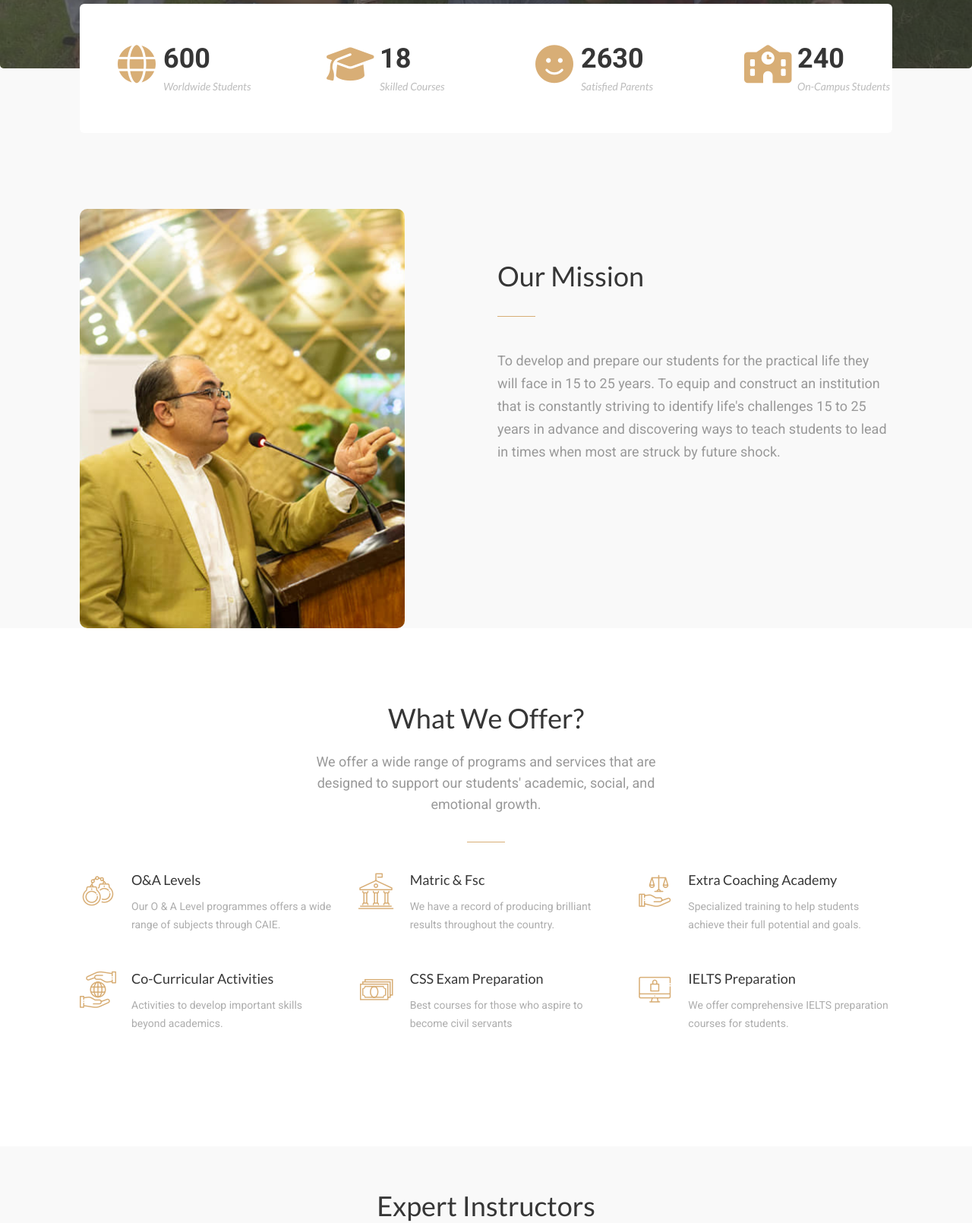
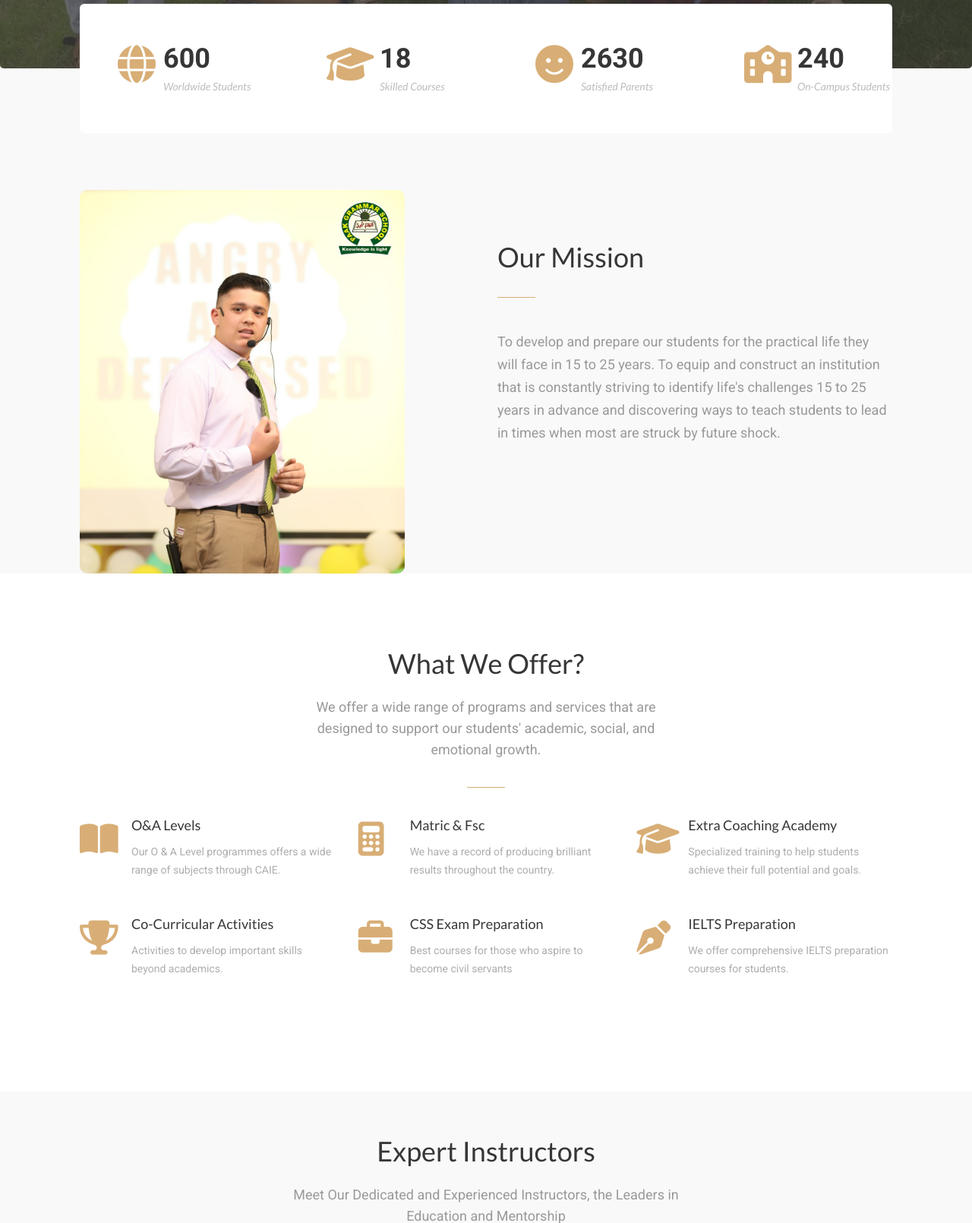
Before and after one commit to Sheharyar123/PGS, a Django app: page / in a window 1280 px wide. Shown: the part 710-2320 px from the top of the page at 76% size. Run offline with Django 4.2, Linux system fonts and the light colour scheme; parts of the project's set-up code (start-up, migrations or seed data) failed here and were passed over; some libraries are stand-ins or nearby versions; some web fonts are replaced.

Commit message:
change font awesome icons

```diff
--- a/pgs_main/settings.py
+++ b/pgs_main/settings.py
@@ -18,6 +18,7 @@
 # SECURITY WARNING: don't run with debug turned on in production!
 DEBUG = env.bool("DEBUG", default=False)
 
+# ALLOWED_HOSTS = env.list("ALLOWED_HOSTS")
 ALLOWED_HOSTS = env.list("ALLOWED_HOSTS")
 
 # Application definition
--- a/templates/_base.html
+++ b/templates/_base.html
@@ -15,23 +15,7 @@
       content="Multi-purpose Business html5 landing page"
     />
     <link href="{% static 'images/pgslogo.png' %}" rel="icon" />
-    {% comment %} <link
-      rel="stylesheet"
-      href="https://kit.fontawesome.com/b8b9294df7.css"
-      crossorigin="anonymous"
-    /> {% endcomment %}
-    <link
-      rel="stylesheet"
-      href="https://cdnjs.cloudflare.com/ajax/libs/font-awesome/6.3.0/css/all.min.css"
-      integrity="sha512-SzlrxWUlpfuzQ+pcUCosxcglQRNAq/DZjVsC0lE40xsADsfeQoEypE+enwcOiGjk/bSuGGKHEyjSoQ1zVisanQ=="
-      crossorigin="anonymous"
-      referrerpolicy="no-referrer"
-    />
-    {% comment %} <link
-      href="http://fonts.googleapis.com/css?family=Open+Sans:300,300i,400,400i,600,600i,700,700i%7CMerriweather:300,300i,400,400i,700,700i,900,900i"
-      rel="stylesheet"
-      type="text/css"
-    /> {% endcomment %}
+    <script src="https://kit.fontawesome.com/556e9f70c0.js" crossorigin="anonymous"></script>
     <link rel="preconnect" href="https://fonts.googleapis.com">
     <link rel="preconnect" href="https://fonts.gstatic.com" crossorigin>
     <link href="https://fonts.googleapis.com/css2?family=Lato:ital,wght@0,300;0,400;0,700;1,300;1,400;1,700&family=Roboto:ital,wght@0,300;0,400;0,500;0,700;1,300;1,400;1,500;1,700&display=swap" rel="stylesheet">
--- a/templates/core/index.html
+++ b/templates/core/index.html
@@ -187,13 +187,13 @@
     </section>
 
     <!-- About -->
-    <section id="about" class="section about pb-0">
+    <section id="about" class="section about pb-0" style="padding-top: 75px !important;">
       <div class="container">
         <div class="row">
           <div class="col-xs-12 col-sm-12 col-md-5 wow fadeInUp">
             <img
               class="img-responsive center-block"
-              src="{% static 'images/sir atif 2nd.png' %}"
+              src="{% static 'images/mission.jpg' %}"
               alt="ipad"
             />
           </div>
@@ -244,7 +244,8 @@
           <div class="col-xs-12 col-sm-12 col-md-4">
             <div class="feature-panel wow fadeInUp" data-wow-duration="1s">
               <div class="feature--icon">
-                <i class="icon icon-noun_740324_cc"></i>
+                {% comment %} <i class="icon icon-noun_740324_cc"></i> {% endcomment %}
+                <i class="fa-solid fa-book-open fa-xs"></i>
               </div>
               <div class="feature--content">
                 <h3>O&A Levels</h3>
@@ -261,7 +262,8 @@
           <div class="col-xs-12 col-sm-12 col-md-4">
             <div class="feature-panel wow fadeInUp" data-wow-duration="1s">
               <div class="feature--icon">
-                <i class="icon icon-noun_740303_cc"></i>
+                {% comment %} <i class="icon icon-noun_740303_cc"></i> {% endcomment %}
+                <i class="fa-solid fa-calculator fa-xs"></i>
               </div>
               <div class="feature--content">
                 <h3>Matric & Fsc</h3>
@@ -276,7 +278,8 @@
           <div class="col-xs-12 col-sm-12 col-md-4">
             <div class="feature-panel wow fadeInUp" data-wow-duration="1s">
               <div class="feature--icon">
-                <i class="icon icon-noun_741284_cc"></i>
+                {% comment %} <i class="icon icon-noun_741284_cc"></i> {% endcomment %}
+                <i class="fa-solid fa-graduation-cap fa-xs"></i>
               </div>
               <div class="feature--content">
                 <h3>Extra Coaching Academy</h3>
@@ -291,7 +294,8 @@
           <div class="col-xs-12 col-sm-12 col-md-4">
             <div class="feature-panel wow fadeInUp" data-wow-duration="1s">
               <div class="feature--icon">
-                <i class="icon icon-noun_741298_cc"></i>
+                {% comment %} <i class="icon icon-noun_741298_cc"></i> {% endcomment %}
+                <i class="fa-solid fa-trophy fa-xs"></i>
               </div>
               <div class="feature--content">
                 <h3>Co-curricular Activities</h3>
@@ -303,7 +307,8 @@
           <div class="col-xs-12 col-sm-12 col-md-4">
             <div class="feature-panel wow fadeInUp" data-wow-duration="1s">
               <div class="feature--icon">
-                <i class="icon icon-noun_741291_cc"></i>
+                {% comment %} <i class="icon icon-noun_741291_cc"></i> {% endcomment %}
+                <i class="fa-solid fa-briefcase fa-xs"></i>
               </div>
               <div class="feature--content">
                 <h3>CSS Exam Preparation</h3>
@@ -317,7 +322,8 @@
           <div class="col-xs-12 col-sm-12 col-md-4">
             <div class="feature-panel wow fadeInUp" data-wow-duration="1s">
               <div class="feature--icon">
-                <i class="icon icon-noun_740314_cc"></i>
+                {% comment %} <i class="icon icon-noun_740314_cc"></i> {% endcomment %}
+                <i class="fa-solid fa-pen-nib fa-xs"></i>
               </div>
               <div class="feature--content">
                 <h3>IELTS Preparation</h3>
@@ -454,7 +460,8 @@
               <div class="col-xs-12 col-sm-6 col-md-6">
                 <div class="feature-panel">
                   <div class="feature--icon">
-                    <i class="icon icon-noun_740300_cc"></i>
+                    {% comment %} <i class="icon icon-noun_740300_cc"></i> {% endcomment %}
+                    <i class="fa-solid fa-star fa-xs"></i>
                   </div>
                   <div class="feature--content">
                     <h3>Our Values</h3>
@@ -466,7 +473,8 @@
               <div class="col-xs-12 col-sm-6 col-md-6">
                 <div class="feature-panel">
                   <div class="feature--icon">
-                    <i class="icon icon-noun_741355_cc"></i>
+                    {% comment %} <i class="icon icon-noun_741355_cc"></i> {% endcomment %}
+                    <i class="fas fa-user-graduate fa-xs"></i>
                   </div>
                   <div class="feature--content">
                     <h3>Experienced Faculty</h3>
@@ -483,7 +491,8 @@
               <div class="col-xs-12 col-sm-6 col-md-6">
                 <div class="feature-panel">
                   <div class="feature--icon">
-                    <i class="icon icon-noun_740296_cc"></i>
+                    {% comment %} <i class="icon icon-noun_740296_cc"></i> {% endcomment %}
+                    <i class="fas fa-smile fa-xs"></i>
                   </div>
                   <div class="feature--content">
                     <h3>Emotional Learning</h3>
@@ -498,7 +507,8 @@
               <div class="col-xs-12 col-sm-6 col-md-6">
                 <div class="feature-panel">
                   <div class="feature--icon">
-                    <i class="icon icon-noun_741305_cc"></i>
+                    {% comment %} <i class="icon icon-noun_741305_cc"></i> {% endcomment %}
+                    <i class="fas fa-layer-group fa-xs"></i>
                   </div>
                   <div class="feature--content">
                     <h3>Co-curricular Programs</h3>
```
Also changed, not shown: static/images/mission.jpg (added), static/images/result.jpg (added).
